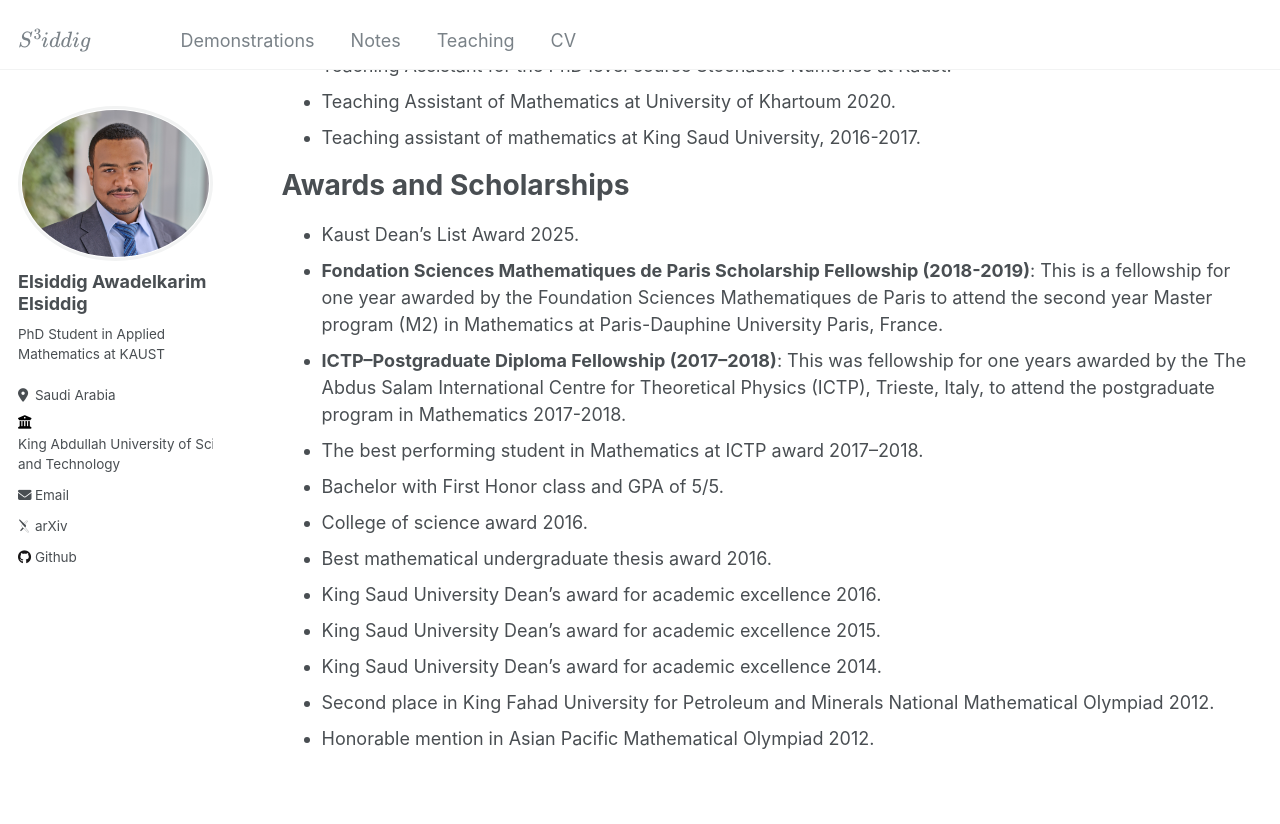
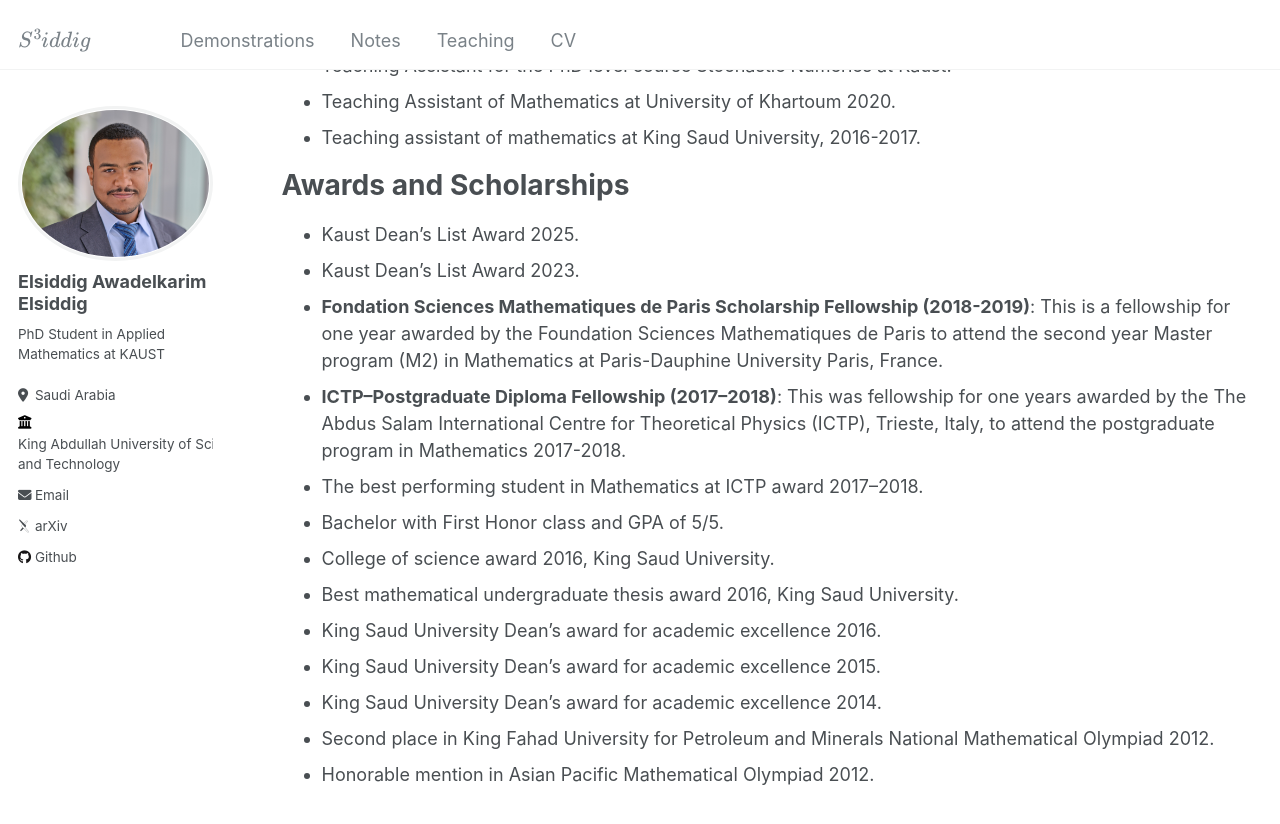
Before and after one commit to siddigss/siddigss.github.io, a Jekyll site: the page built from _pages/cv.md, in a window 1280 px wide and 900 px high, scrolled down 938 px. Shown: the top 824 px of the window. Built offline with Jekyll 4.4.1, drawn with Linux system fonts in a browser that asks for light colours; some web fonts are replaced.

Commit message:
Update CV with new awards and clarifications
Added additional awards and clarified previous entries.

```diff
--- a/_pages/cv.md
+++ b/_pages/cv.md
@@ -38,14 +38,15 @@ Teaching and Work
 Awards and Scholarships
 ======
 * Kaust Dean's List Award 2025.
+* Kaust Dean's List Award 2023.
 * **Fondation Sciences Mathematiques de Paris Scholarship Fellowship (2018-2019)**:
 This is a fellowship for one year awarded by the Foundation Sciences Mathematiques de Paris to attend the second year Master program (M2) in Mathematics at Paris-Dauphine University Paris, France.
 * **ICTP--Postgraduate Diploma Fellowship (2017--2018)**:
 This was fellowship for one years awarded by the The Abdus Salam International Centre for Theoretical Physics (ICTP), Trieste, Italy, to attend the postgraduate program in Mathematics 2017-2018.
 * The best performing student in Mathematics at ICTP award 2017–2018.
 * Bachelor with First Honor class and GPA of 5/5.
-* College of science award 2016.
-* Best mathematical undergraduate thesis award 2016.
+* College of science award 2016, King Saud University.
+* Best mathematical undergraduate thesis award 2016, King Saud University.
 * King Saud University Dean's award for academic excellence 2016.
 * King Saud University Dean's award for academic excellence 2015.
 * King Saud University Dean's award for academic excellence 2014.
```
